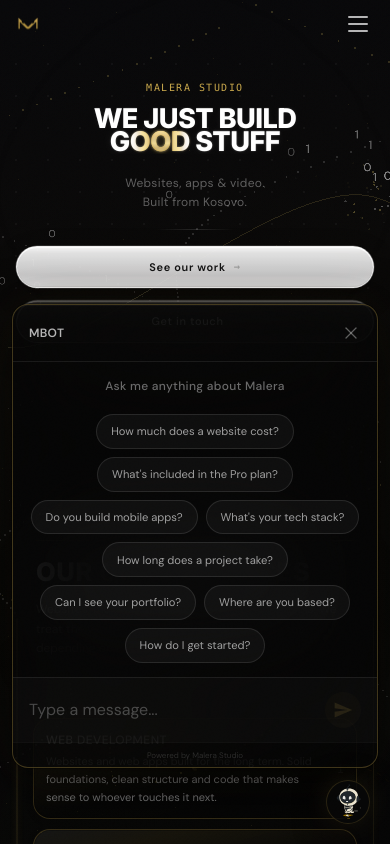
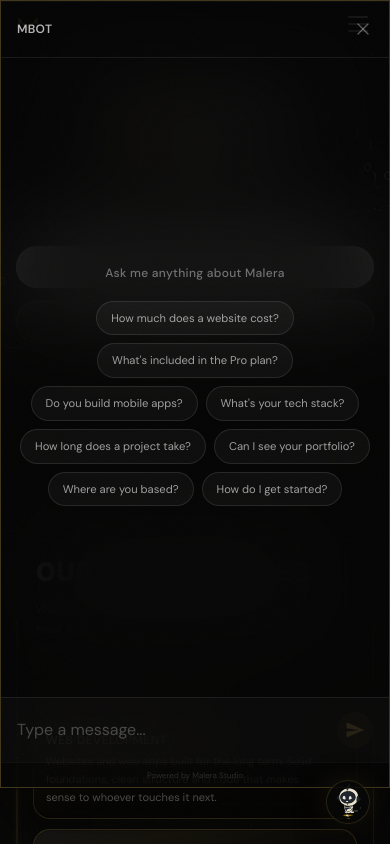
Before and after one commit to ethanhunthere/malera, a Next.js app: page / in a window 390 px wide. Both pictures are taken after a click on the button 348 px from the left and 802 px from the top of the page. Shown: the top 844 px of the page. Built offline with nearby package versions, Linux system fonts and the light colour scheme.

Commit message:
fix: mobile MBOT full-screen up to 700px — edge-to-edge, slide-up, no backdrop, scroll lock

```diff
--- a/src/features/chat/components/ChatWidget.tsx
+++ b/src/features/chat/components/ChatWidget.tsx
@@ -162,6 +162,24 @@
     }
   }, [open]);
 
+  // Lock body scroll when chat is open
+  useEffect(() => {
+    if (open) {
+      const scrollY = window.scrollY;
+      document.body.style.position = "fixed";
+      document.body.style.top = "-" + scrollY + "px";
+      document.body.style.width = "100%";
+      document.body.style.overflow = "hidden";
+      return () => {
+        document.body.style.position = "";
+        document.body.style.top = "";
+        document.body.style.width = "";
+        document.body.style.overflow = "";
+        window.scrollTo(0, scrollY);
+      };
+    }
+  }, [open]);
+
   // Close on Escape
   useEffect(() => {
     const handleKey = (e: KeyboardEvent) => {
@@ -308,11 +326,14 @@
         )}
       </button>
 
-      {/* ═══════════════ BACKDROP ═══════════════ */}
+      {/* ═══════════════ BACKDROP (desktop only, non-interactive) ═══════════════ */}
       {open && (
         <div
-          className="fixed inset-0 z-[9997] animate-[fadeIn_0.2s_ease-out]"
-          onClick={() => setOpen(false)}
+          className="hidden min-[701px]:block fixed inset-0 z-[9997] animate-[fadeIn_0.2s_ease-out]"
+          style={{
+            backdropFilter: "blur(12px)",
+            WebkitBackdropFilter: "blur(12px)",
+          }}
           aria-hidden="true"
         />
       )}
@@ -323,16 +344,24 @@
           onClick={(e) => e.stopPropagation()}
           className={`
             fixed z-[9998]
-            right-[calc(0.75rem+env(safe-area-inset-right))] sm:right-[calc(1.5rem+env(safe-area-inset-right))]
-            w-[calc(100vw-1.5rem)] sm:w-[400px]
-            bottom-[calc(4.75rem+env(safe-area-inset-bottom))] sm:bottom-[calc(5.5rem+env(safe-area-inset-bottom))]
-            max-h-[calc(100dvh-5.75rem-env(safe-area-inset-bottom))] sm:max-h-[calc(100dvh-7rem-env(safe-area-inset-bottom))]
-            rounded-2xl
+            right-0 top-0 left-0
+            w-full
+            bottom-[calc(3.5rem+env(safe-area-inset-bottom))]
+            h-[calc(100dvh-3.5rem-env(safe-area-inset-bottom))]
+            rounded-none
+            animate-[slideUpMobile_0.3s_cubic-bezier(0.16,1,0.3,1)]
+            min-[701px]:right-[calc(1.5rem+env(safe-area-inset-right))]
+            min-[701px]:left-auto
+            min-[701px]:w-[400px]
+            min-[701px]:bottom-[calc(5.5rem+env(safe-area-inset-bottom))]
+            min-[701px]:h-auto
+            min-[701px]:max-h-[calc(100dvh-7rem-env(safe-area-inset-bottom))]
+            min-[701px]:rounded-2xl
+            min-[701px]:animate-[slideUp_0.35s_cubic-bezier(0.16,1,0.3,1)]
             border border-gold/30
             shadow-[0_0_0_1px_rgba(0,0,0,0.4),0_20px_60px_rgba(0,0,0,0.7),0_0_60px_rgba(201,168,76,0.06),inset_0_1px_0_rgba(255,255,255,0.03)]
             flex flex-col
             overflow-hidden
-            animate-[slideUp_0.35s_cubic-bezier(0.16,1,0.3,1)]
           `}
           style={{
             background: "rgba(6,6,6,0.82)",
```
